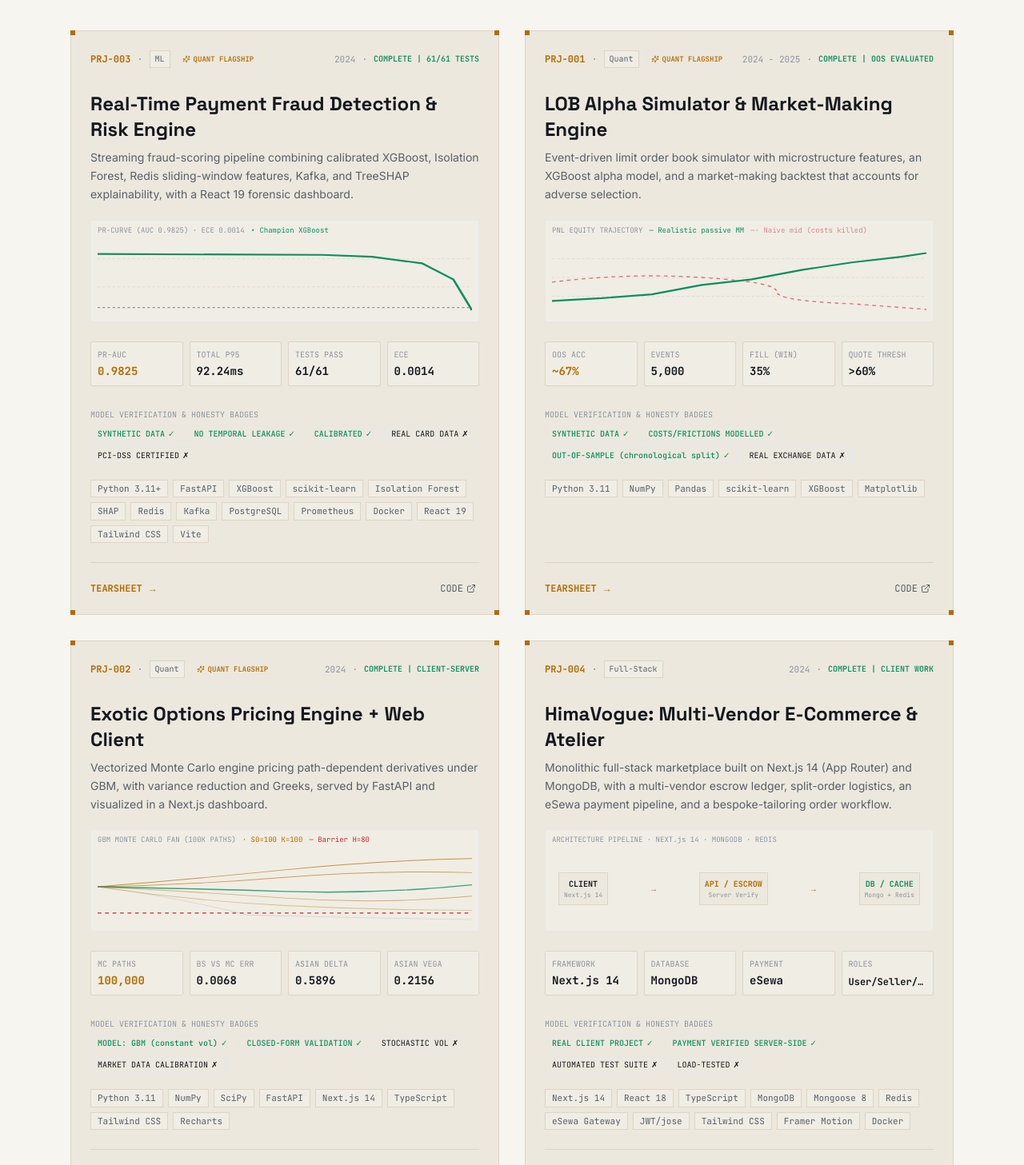
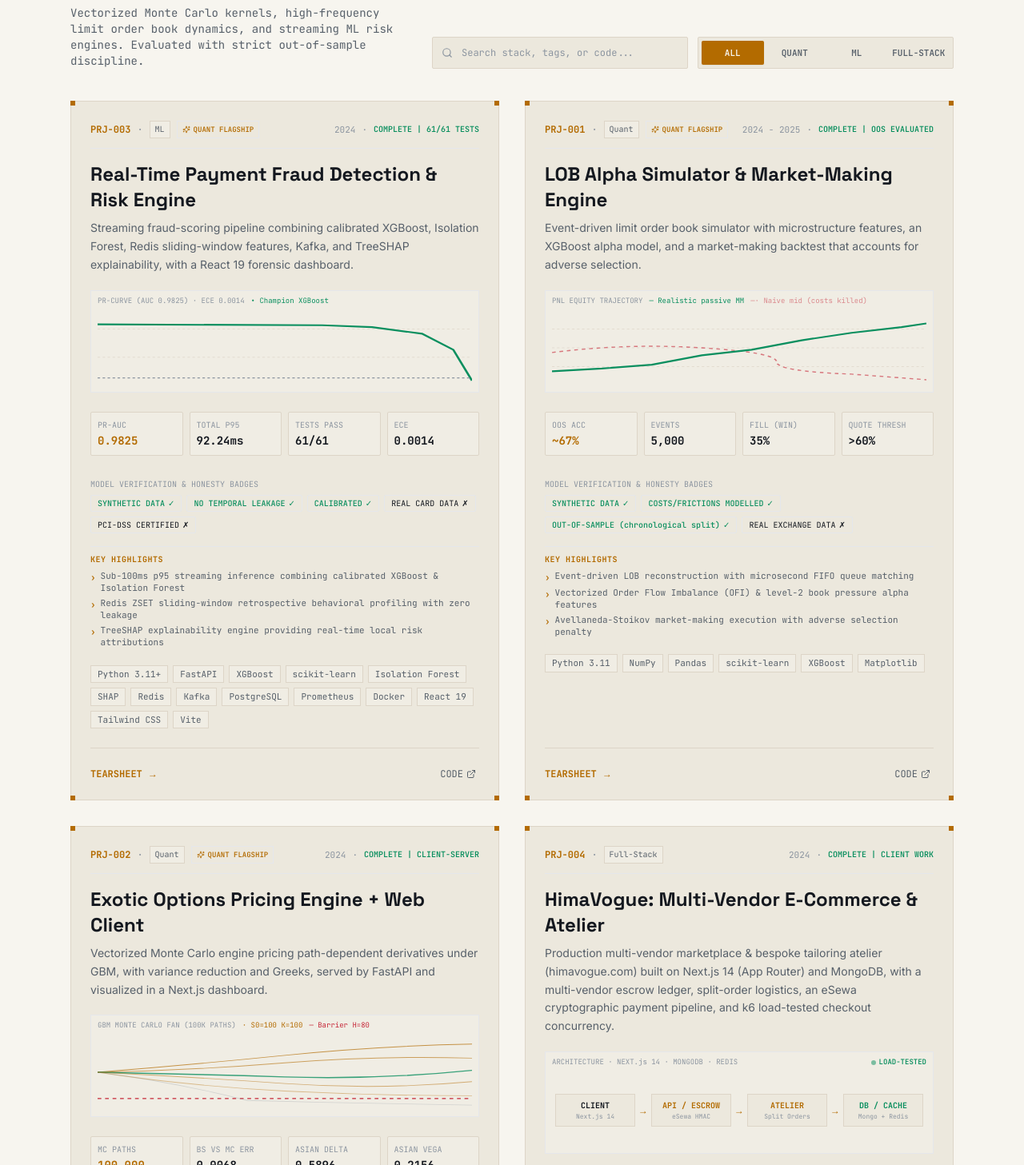
Before and after one commit to ahmadmdsajid129/sajid-ahmad-portfolio, a Next.js app: page / in a window 1280 px wide. Shown: the part 2953-4410 px from the top of the page at 80% size. Built offline with nearby package versions, Linux system fonts and the light colour scheme.

Commit message:
feat: enhance himavogue card with load-test badge, website highlights, equalized search/filter tabs, and responsive roles box

```diff
--- a/components/project-card-visual.tsx
+++ b/components/project-card-visual.tsx
@@ -113,23 +113,32 @@ export function ProjectCardVisual({ slug }: ProjectVisualProps) {
   // PRJ-004: Full-Stack Architecture flow thumbnail
   return (
     <div className="w-full h-32 bg-bg-inset border border-border/80 relative overflow-hidden p-2 group-hover:border-accent/40 transition-colors font-mono">
-      <div className="absolute top-1.5 left-2 text-[9px] text-text-faint">
-        ARCHITECTURE PIPELINE &middot; NEXT.js 14 &middot; MONGODB &middot; REDIS
+      <div className="absolute top-1.5 left-2 right-2 flex items-center justify-between text-[9px] text-text-faint">
+        <span className="truncate">ARCHITECTURE &middot; NEXT.js 14 &middot; MONGODB &middot; REDIS</span>
+        <span className="text-up font-semibold flex items-center gap-1 shrink-0 ml-2">
+          <span className="w-1.5 h-1.5 rounded-full bg-up animate-pulse" />
+          LOAD-TESTED
+        </span>
       </div>
-      <div className="pt-5 flex items-center justify-between text-[10px] text-text-muted h-full px-2">
-        <div className="p-1.5 bg-bg-elevated border border-border text-center">
-          <div className="text-text font-bold">CLIENT</div>
-          <div className="text-[8px] text-text-faint">Next.js 14</div>
+      <div className="pt-5 flex items-center justify-between text-[10px] text-text-muted h-full px-1 gap-1">
+        <div className="p-1.5 bg-bg-elevated border border-border text-center flex-1 min-w-0">
+          <div className="text-text font-bold text-[10px] truncate">CLIENT</div>
+          <div className="text-[8px] text-text-faint truncate">Next.js 14</div>
         </div>
-        <span className="text-accent">&rarr;</span>
-        <div className="p-1.5 bg-bg-elevated border border-border text-center">
-          <div className="text-accent font-bold">API / ESCROW</div>
-          <div className="text-[8px] text-text-faint">Server Verify</div>
+        <span className="text-accent text-xs">&rarr;</span>
+        <div className="p-1.5 bg-bg-elevated border border-border text-center flex-1 min-w-0">
+          <div className="text-accent font-bold text-[10px] truncate">API / ESCROW</div>
+          <div className="text-[8px] text-text-faint truncate">eSewa HMAC</div>
         </div>
-        <span className="text-accent">&rarr;</span>
-        <div className="p-1.5 bg-bg-elevated border border-border text-center">
-          <div className="text-up font-bold">DB / CACHE</div>
-          <div className="text-[8px] text-text-faint">Mongo + Redis</div>
+        <span className="text-accent text-xs">&rarr;</span>
+        <div className="p-1.5 bg-bg-elevated border border-border text-center flex-1 min-w-0">
+          <div className="text-warn font-bold text-[10px] truncate">ATELIER</div>
+          <div className="text-[8px] text-text-faint truncate">Split Orders</div>
+        </div>
+        <span className="text-accent text-xs">&rarr;</span>
+        <div className="p-1.5 bg-bg-elevated border border-border text-center flex-1 min-w-0">
+          <div className="text-up font-bold text-[10px] truncate">DB / CACHE</div>
+          <div className="text-[8px] text-text-faint truncate">Mongo + Redis</div>
         </div>
       </div>
     </div>
--- a/components/projects-section.tsx
+++ b/components/projects-section.tsx
@@ -24,6 +24,7 @@ export function ProjectsSection() {
       project.title.toLowerCase().includes(searchQuery.toLowerCase()) ||
       project.oneLiner.toLowerCase().includes(searchQuery.toLowerCase()) ||
       project.stack.some((tech) => tech.toLowerCase().includes(searchQuery.toLowerCase())) ||
+      project.highlights?.some((h) => h.toLowerCase().includes(searchQuery.toLowerCase())) ||
       project.code.toLowerCase().includes(searchQuery.toLowerCase());
     return matchesFilter && matchesSearch;
   });
@@ -43,30 +44,30 @@ export function ProjectsSection() {
         </div>
 
         {/* Filter Controls & Search */}
-        <div className="flex flex-col sm:flex-row items-stretch sm:items-center gap-3 font-mono text-xs">
+        <div className="flex flex-col sm:flex-row items-stretch sm:items-center gap-3 font-mono text-xs w-full lg:w-auto">
           {/* Tag search input */}
-          <div className="relative">
-            <Search className="w-3.5 h-3.5 text-text-faint absolute left-2.5 top-1/2 -translate-y-1/2 pointer-events-none" />
+          <div className="relative w-full sm:w-72 lg:w-80">
+            <Search className="w-3.5 h-3.5 text-text-faint absolute left-3 top-1/2 -translate-y-1/2 pointer-events-none" />
             <input
               type="text"
               value={searchQuery}
               onChange={(e) => setSearchQuery(e.target.value)}
-              placeholder="Search stack or tags..."
-              className="pl-8 pr-3 py-1.5 bg-bg-elevated border border-border text-text placeholder:text-text-faint focus:border-accent focus:outline-none rounded w-full sm:w-48 text-xs"
+              placeholder="Search stack, tags, or code..."
+              className="pl-9 pr-3 h-10 bg-bg-elevated border border-border text-text placeholder:text-text-faint focus:border-accent focus:outline-none rounded w-full text-xs font-mono transition-colors"
             />
           </div>
 
           {/* Filter Tabs */}
-          <div className="flex items-center bg-bg-elevated border border-border p-0.5 rounded">
+          <div className="grid grid-cols-4 items-center bg-bg-elevated border border-border p-1 rounded w-full sm:w-72 lg:w-80 h-10">
             {(["ALL", "Quant", "ML", "Full-Stack"] as const).map((tab) => {
               const isActive = activeFilter === tab;
               return (
                 <button
                   key={tab}
                   onClick={() => setActiveFilter(tab)}
-                  className={`px-3 py-1 font-semibold uppercase text-[11px] transition-all rounded-sm ${
+                  className={`h-full flex items-center justify-center font-semibold uppercase text-[10.5px] sm:text-[11px] whitespace-nowrap transition-all rounded-sm px-1 ${
                     isActive
-                      ? "bg-accent text-bg"
+                      ? "bg-accent text-bg shadow-sm"
                       : "text-text-muted hover:text-text hover:bg-bg-inset"
                   }`}
                 >
@@ -136,13 +137,17 @@ export function ProjectsSection() {
                   {project.metrics.map((m, idx) => (
                     <div
                       key={idx}
-                      className="p-2 bg-bg-inset border border-border rounded flex flex-col justify-between min-w-0 overflow-hidden"
+                      className="p-2 bg-bg-inset border border-border rounded flex flex-col justify-between min-w-0 overflow-hidden min-h-[54px]"
                     >
                       <span className="text-[10px] text-text-faint uppercase truncate block">{m.label}</span>
                       <span
                         title={m.value}
-                        className={`font-bold mt-0.5 truncate block ${
-                          m.value.length > 12 ? "text-[11px] sm:text-xs" : "text-sm"
+                        className={`font-bold mt-0.5 leading-snug break-words ${
+                          m.value.length > 15
+                            ? "text-[10px] sm:text-[10.5px]"
+                            : m.value.length > 10
+                            ? "text-[11px] sm:text-xs"
+                            : "text-sm"
                         } ${m.highlight ? "text-accent" : "text-text"}`}
                       >
                         {m.value} {m.change && <span className="text-xs">{m.change}</span>}
@@ -172,6 +177,23 @@ export function ProjectsSection() {
                     ))}
                   </div>
                 </div>
+
+                {/* Key Highlights */}
+                {project.highlights && project.highlights.length > 0 && (
+                  <div className="pt-2 border-t border-border/40 font-mono text-[11px] space-y-1.5">
+                    <div className="text-[10px] text-accent uppercase font-bold tracking-wider">
+                      KEY HIGHLIGHTS
+                    </div>
+                    <ul className="space-y-1 text-text-muted">
+                      {project.highlights.map((highlight, hIdx) => (
+                        <li key={hIdx} className="flex items-start gap-1.5 leading-snug">
+                          <span className="text-accent font-bold mt-0.5 select-none">&rsaquo;</span>
+                          <span>{highlight}</span>
+                        </li>
+                      ))}
+                    </ul>
+                  </div>
+                )}
 
                 {/* Tech Chips */}
                 <div className="flex flex-wrap gap-1.5 pt-1">
--- a/data/projects.ts
+++ b/data/projects.ts
@@ -33,6 +33,7 @@ export interface ProjectData {
   stack: string[];
   metrics: MetricItem[];
   honestyBadges: HonestyBadge[];
+  highlights?: string[];
   howThisCouldBeWrong: string[];
   nextSteps: string[];
   reproduceCommands: string[];
@@ -64,6 +65,11 @@ export const projectsData: ProjectData[] = [
       { label: "COSTS/FRICTIONS MODELLED", verified: true },
       { label: "OUT-OF-SAMPLE (chronological split)", verified: true },
       { label: "REAL EXCHANGE DATA", verified: false },
+    ],
+    highlights: [
+      "Event-driven LOB reconstruction with microsecond FIFO queue matching",
+      "Vectorized Order Flow Imbalance (OFI) & level-2 book pressure alpha features",
+      "Avellaneda-Stoikov market-making execution with adverse selection penalty",
     ],
     howThisCouldBeWrong: [
       "Data is synthetic: the ~67% accuracy reflects the simulator's internal stochastic dynamics, not real-world market complexity.",
@@ -142,6 +148,11 @@ export const projectsData: ProjectData[] = [
       { label: "CLOSED-FORM VALIDATION", verified: true },
       { label: "STOCHASTIC VOL", verified: false },
       { label: "MARKET DATA CALIBRATION", verified: false },
+    ],
+    highlights: [
+      "Vectorized antithetic variates & geometric Brownian motion paths in NumPy",
+      "Exact Black-Scholes closed-form validation benchmarks (error < 0.007)",
+      "Real-time risk Greeks (Delta, Gamma, Vega) via pathwise differentiation",
     ],
     howThisCouldBeWrong: [
       "GBM assumes constant volatility and no price jumps, failing to reproduce volatility smiles and skews observed in real derivative markets.",
@@ -230,6 +241,11 @@ export const projectsData: ProjectData[] = [
       { label: "REAL CARD DATA", verified: false },
       { label: "PCI-DSS CERTIFIED", verified: false },
     ],
+    highlights: [
+      "Sub-100ms p95 streaming inference combining calibrated XGBoost & Isolation Forest",
+      "Redis ZSET sliding-window retrospective behavioral profiling with zero leakage",
+      "TreeSHAP explainability engine providing real-time local risk attributions",
+    ],
     howThisCouldBeWrong: [
       "The dataset contains synthetic transactions. Real payment networks exhibit adversarial fraud evolution, making PR-AUC ≈ 0.98 unrepresentative of live production fraud rates.",
       "The held-out test set contains 2,250 transactions with ~50 fraud cases, resulting in relatively wide binomial confidence intervals around precision and recall.",
@@ -286,7 +302,7 @@ export const projectsData: ProjectData[] = [
     liveDemoUrl: "https://www.himavogue.com/",
     clientRepoPrivate: true,
     oneLiner:
-      "Monolithic full-stack marketplace built on Next.js 14 (App Router) and MongoDB, with a multi-vendor escrow ledger, split-order logistics, an eSewa payment pipeline, and a bespoke-tailoring order workflow.",
+      "Production multi-vendor marketplace & bespoke tailoring atelier (himavogue.com) built on Next.js 14 (App Router) and MongoDB, with a multi-vendor escrow ledger, split-order logistics, an eSewa cryptographic payment pipeline, and k6 load-tested checkout concurrency.",
     stack: [
       "Next.js 14",
       "React 18",
@@ -294,7 +310,9 @@ export const projectsData: ProjectData[] = [
       "MongoDB",
       "Mongoose 8",
       "Redis",
+      "Cloudflare R2",
       "eSewa Gateway",
+      "k6 Testing",
       "JWT/jose",
       "Tailwind CSS",
       "Framer Motion",
@@ -302,15 +320,21 @@ export const projectsData: ProjectData[] = [
     ],
     metrics: [
       { label: "FRAMEWORK", value: "Next.js 14" },
-      { label: "DATABASE", value: "MongoDB" },
-      { label: "PAYMENT", value: "eSewa" },
-      { label: "ROLES", value: "User/Seller/Admin" },
+      { label: "LOAD-TESTED", value: "k6 Verified", highlight: true },
+      { label: "PAYMENT RAILS", value: "eSewa Verified" },
+      { label: "ROLES", value: "User / Seller / Admin" },
     ],
     honestyBadges: [
       { label: "REAL CLIENT PROJECT", verified: true },
       { label: "PAYMENT VERIFIED SERVER-SIDE", verified: true },
+      { label: "LOAD-TESTED", verified: true },
       { label: "AUTOMATED TEST SUITE", verified: false },
-      { label: "LOAD-TESTED", verified: false },
+    ],
+    highlights: [
+      "Bespoke Stitching Atelier: Custom tailoring measurement engine & partner boutique routing (Classic Boutique Kathmandu)",
+      "Multi-Vendor Escrow Ledger: T+7 return window escrow holding with automated seller commission clearance",
+      "Server-Verified eSewa Rails: Zero client price trust, cryptographic HMAC checksum verification & conflict rejection",
+      "Production Load-Tested: Stress-tested high-concurrency cart and checkout pipeline on Next.js 14 & Redis",
     ],
     howThisCouldBeWrong: [
       "Rate limiting is implemented using in-memory Maps, which reset upon server process restart and do not synchronize state across multi-instance deployments (should be moved to Redis).",
@@ -325,7 +349,7 @@ export const projectsData: ProjectData[] = [
       "Implement Redis-backed sliding-window rate limiting (ioredis token bucket).",
       "Enforce atomic MongoDB two-phase commit transactions for the checkout pipeline.",
       "Refactor inventory variants with stable sub-document ObjectIds.",
-      "Build automated integration and load testing suites with k6.",
+      "Scale automated k6 load testing suites to benchmark 2,000+ virtual users across high-concurrency flash sale spikes.",
     ],
     reproduceCommands: [
       "# Private repository - Environment setup instructions",
```
Also changed, not shown: app/projects/[slug]/page.tsx (+22 -0 lines).
